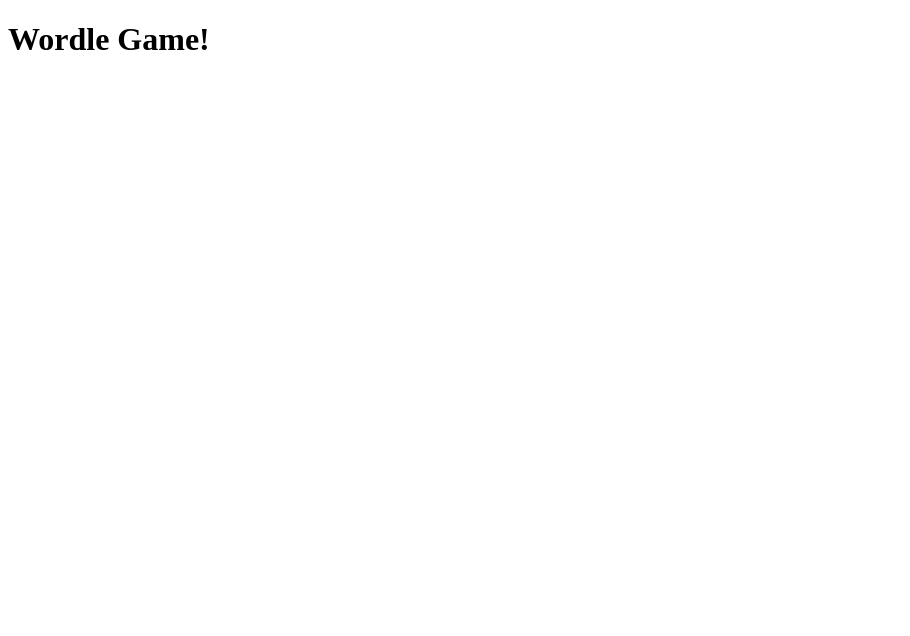
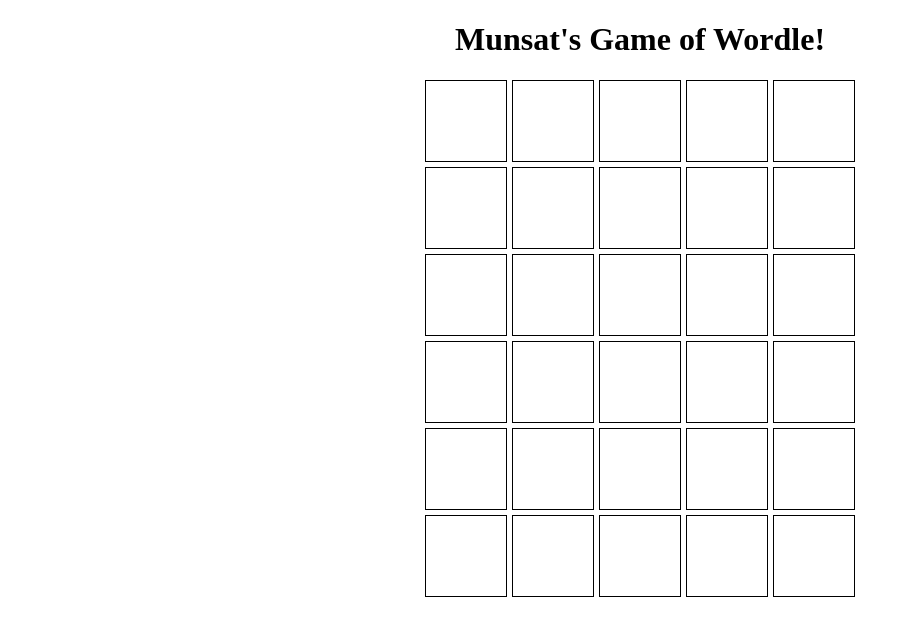
Before and after one commit to Munsat/wordle-project, a plain HTML site: page index.html in a window 1280 px wide. Shown: the whole page, without its empty margins (0-910 px from the left). Drawn offline with Linux system fonts and the light colour scheme.

Commit message:
added the letter boxes

```diff
--- a/css/style.css
+++ b/css/style.css
@@ -0,0 +1,26 @@
+body{
+    max-width: 1920px;
+    justify-content: center;
+    text-align: center;
+}
+.display-box{
+    justify-content: center;
+    display: flex;
+    flex-direction: column;
+    gap: 5px;
+}
+
+.line-holder{
+    gap: 5px;
+    justify-content: center;
+    display: flex;
+    flex-direction: row;
+
+}
+
+.word-holder {
+    width:80px;
+    height: 80px;
+    border: 1px solid black;
+
+}
--- a/index.html
+++ b/index.html
@@ -5,10 +5,11 @@
     <meta http-equiv="X-UA-Compatible" content="IE=edge">
     <meta name="viewport" content="width=device-width, initial-scale=1.0">
     <link rel="stylesheet" href="css/style.css">
-    <script src="js/script.js"></script>
+    <script src="js/script.js" defer></script>
     <title>Wordle Game</title>
 </head>
 <body>
-    <h1>Wordle Game!</h1>
+    <h1>Munsat's Game of Wordle!</h1>
+    <section class="display-box"></section>
 </body>
 </html>
--- a/js/script.js
+++ b/js/script.js
@@ -0,0 +1,10 @@
+for (let i = 0; i < 6; i++) {
+  const lineHolder = document.createElement("div");
+  lineHolder.className = "line-holder";
+  document.querySelector(".display-box").appendChild(lineHolder);
+  for (let i = 0; i < 5; i++) {
+    const wordHolder = document.createElement("div");
+    wordHolder.className = "word-holder";
+    lineHolder.appendChild(wordHolder);
+  }
+}
```
Also changed, not shown: 1 other file.
